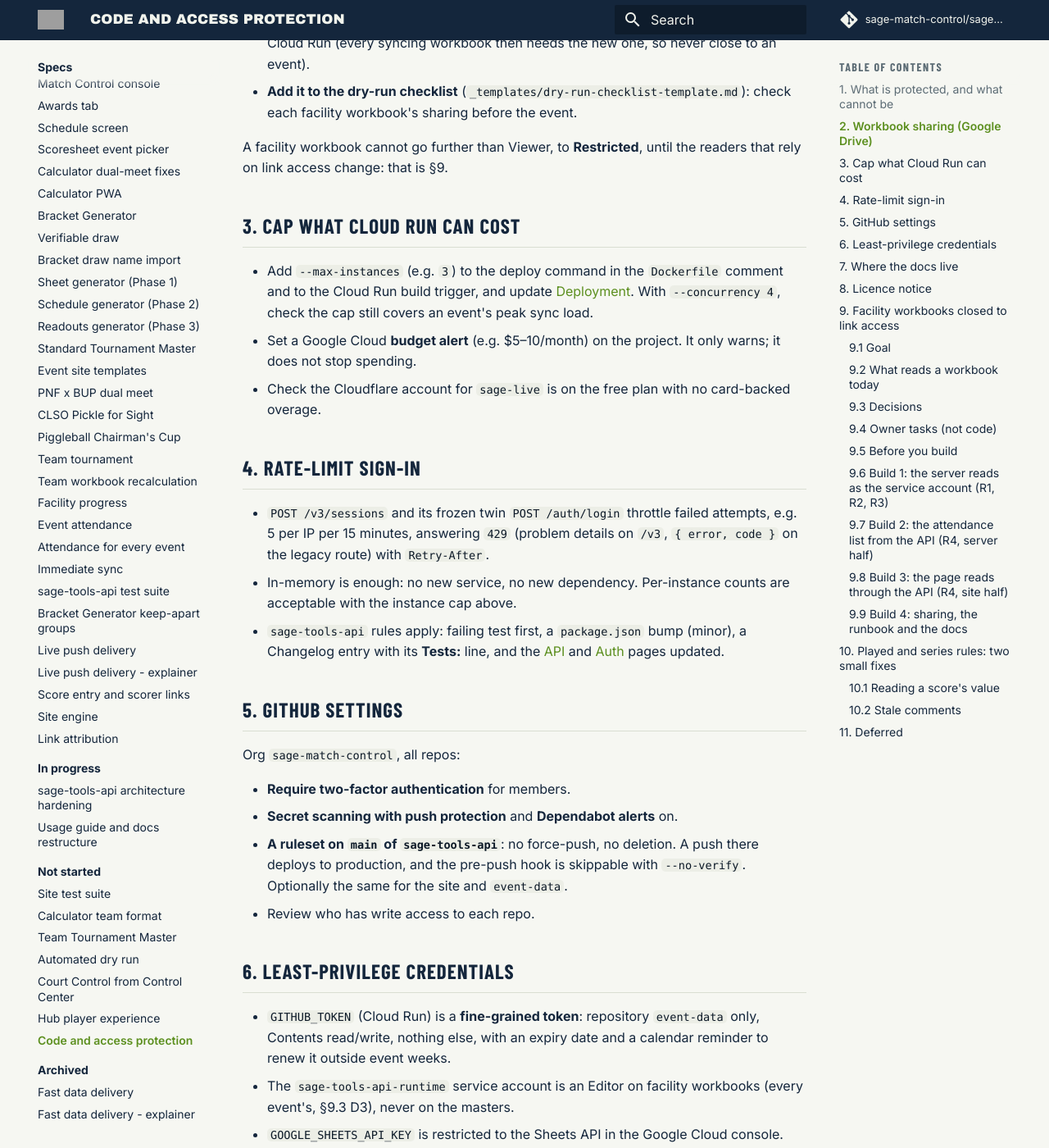
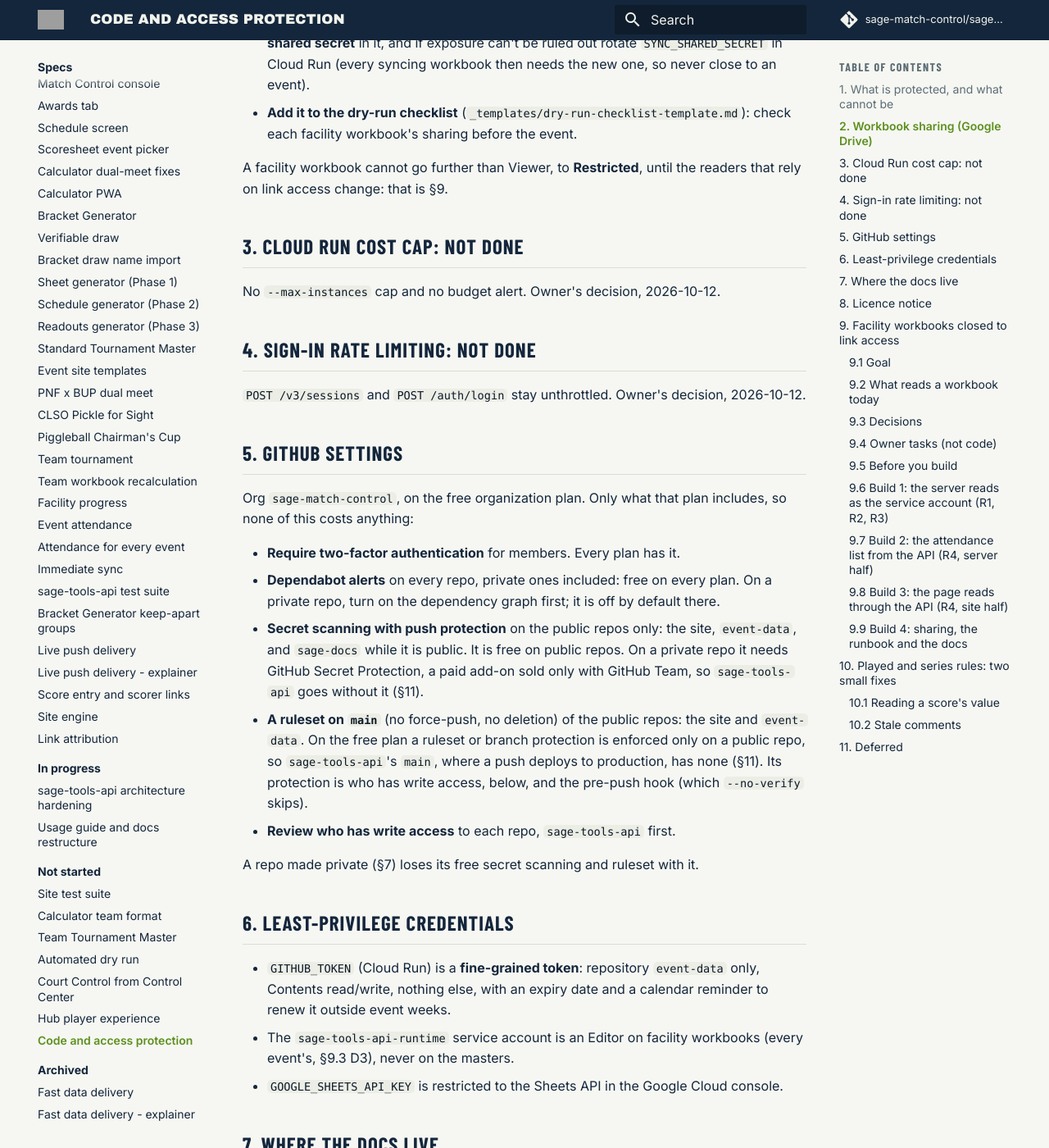
Before and after one commit to sage-match-control/sage-docs, an MkDocs documentation site: the page built from docs/specs/not-started/code-and-access-protection-spec.md, in a window 1280 px wide and 1400 px high, scrolled down 1514 px. Shown: the whole window at 82% size. Built offline with MkDocs 1.6.1 and Material for MkDocs 9.7.7, drawn with Linux system fonts in a browser that asks for light colours; comment, search, counter and statistics services are not loaded; some of the changed text lies outside the part shown.

Commit message:
Specs: drop the Cloud Run cap and sign-in rate limit; keep GitHub to free
§3 (Cloud Run --max-instances and budget alert) and §4 (sign-in rate
limiting) are not done, by the owner's decision; their headings stay so
the section numbers other pages cite do not move.

§5 keeps to what GitHub's free organization plan includes: 2FA and
Dependabot everywhere, secret scanning with push protection and a main
ruleset on the public repos only. A ruleset on a private repo needs a paid
plan, and secret scanning on one needs GitHub Secret Protection ($19 per
active committer a month, with Team), so sage-tools-api goes without; §11
records those paid options.

Co-Authored-By: Claude Opus 5.5 <noreply@anthropic.com>
Claude-Session: https://claude.ai/code/session_018utwr8aPrs9rAXPPA3vNue

```diff
--- a/docs/changelog.md
+++ b/docs/changelog.md
@@ -48,7 +48,9 @@ has been replaced.
   comments. Both are full designs with the owner's decisions recorded, written to be built
   without other context. §6 now has the service account as Editor on every facility
   workbook, and signed out, Control Center's Attendance tab is to show a sign-in prompt.
-  Still not started.
+  §3 (a Cloud Run cap) and §4 (sign-in rate limiting) are not done, by the owner's
+  decision, and §5 keeps to what GitHub's free plan includes, with the paid options in
+  §11. Still not started.
 
 ## [2.6.0] — 2026-10-11
 
--- a/docs/specs/README.md
+++ b/docs/specs/README.md
@@ -250,9 +250,9 @@ to the `...` form rather than repointing it.
   along the bottom, a provisional-standings line, a rules link and following
   more than one pair. Engine Hub and templates only; no new sections.
 - **[Code and access protection](not-started/code-and-access-protection-spec.md)** —
-  a free-or-nearly-free to-do list: Viewer-only workbook sharing, a Cloud Run
-  instance cap and budget alert, sign-in rate limiting, GitHub org settings,
-  least-privilege credentials, where the docs are hosted, and licence notices.
+  a free to-do list: Viewer-only workbook sharing, GitHub org settings within
+  the free plan, least-privilege credentials, where the docs are hosted, and
+  licence notices (a Cloud Run cap and sign-in rate limiting are not done).
   Then facility workbooks closed to link access (the server reads as its
   service account, the desk page reads the roster through the API), and two
   small fixes to the played/series rules' server copy. Records why the site is
--- a/docs/specs/not-started/code-and-access-protection-spec.md
+++ b/docs/specs/not-started/code-and-access-protection-spec.md
@@ -2,11 +2,12 @@
 
 > **Status: not started.** Sections 2–8 are a to-do list, not a design: each
 > item says what to change and where, and leaves the details to whoever builds
-> it, ordered by value. §9 (facility workbooks closed to link access) and §10
-> (two fixes to the played and series rules) are full designs, written to be
-> built without other context. Written 2026-10-11; §9 and §10 added
-> 2026-10-12. Everything here is free or close to it. Each section is
-> independent and can be done on its own.
+> it, ordered by value. §3 and §4 are not done, by the owner's decision.
+> §9 (facility workbooks closed to link access) and §10 (two fixes to the
+> played and series rules) are full designs, written to be built without other
+> context. Written 2026-10-11; §9 and §10 added 2026-10-12. Everything to do
+> here is free; §11 records what would cost money. Each section is independent
+> and can be done on its own.
 >
 > This page is public. It states the rules to follow, not which of them are
 > broken today: check each one when you pick it up.
@@ -60,39 +61,36 @@ every facility workbook's is in `event-data/config/events.json`.
 A facility workbook cannot go further than Viewer, to **Restricted**, until
 the readers that rely on link access change: that is §9.
 
-## 3. Cap what Cloud Run can cost
+## 3. Cloud Run cost cap: not done
 
-- Add `--max-instances` (e.g. `3`) to the deploy command in the `Dockerfile`
-  comment and to the Cloud Run build trigger, and update
-  [Deployment](../../technical/deployment.md). With `--concurrency 4`, check the
-  cap still covers an event's peak sync load.
-- Set a Google Cloud **budget alert** (e.g. $5–10/month) on the project. It
-  only warns; it does not stop spending.
-- Check the Cloudflare account for `sage-live` is on the free plan with no
-  card-backed overage.
+No `--max-instances` cap and no budget alert. Owner's decision, 2026-10-12.
 
-## 4. Rate-limit sign-in
+## 4. Sign-in rate limiting: not done
 
-- `POST /v3/sessions` and its frozen twin `POST /auth/login` throttle failed
-  attempts, e.g. 5 per IP per 15 minutes, answering `429` (problem details on
-  `/v3`, `{ error, code }` on the legacy route) with `Retry-After`.
-- In-memory is enough: no new service, no new dependency. Per-instance counts
-  are acceptable with the instance cap above.
-- `sage-tools-api` rules apply: failing test first, a `package.json` bump
-  (minor), a Changelog entry with its **Tests:** line, and the
-  [API](../../technical/api.md) and [Auth](../../technical/auth.md) pages
-  updated.
+`POST /v3/sessions` and `POST /auth/login` stay unthrottled. Owner's decision,
+2026-10-12.
 
 ## 5. GitHub settings
 
-Org `sage-match-control`, all repos:
+Org `sage-match-control`, on the free organization plan. Only what that plan
+includes, so none of this costs anything:
 
-- **Require two-factor authentication** for members.
-- **Secret scanning with push protection** and **Dependabot alerts** on.
-- **A ruleset on `main` of `sage-tools-api`**: no force-push, no deletion. A
-  push there deploys to production, and the pre-push hook is skippable with
-  `--no-verify`. Optionally the same for the site and `event-data`.
-- Review who has write access to each repo.
+- **Require two-factor authentication** for members. Every plan has it.
+- **Dependabot alerts** on every repo, private ones included: free on every
+  plan. On a private repo, turn on the dependency graph first; it is off by
+  default there.
+- **Secret scanning with push protection** on the public repos only: the site,
+  `event-data`, and `sage-docs` while it is public. It is free on public
+  repos. On a private repo it needs GitHub Secret Protection, a paid add-on
+  sold only with GitHub Team, so `sage-tools-api` goes without it (§11).
+- **A ruleset on `main`** (no force-push, no deletion) of the public repos:
+  the site and `event-data`. On the free plan a ruleset or branch protection
+  is enforced only on a public repo, so `sage-tools-api`'s `main`, where a
+  push deploys to production, has none (§11). Its protection is who has write
+  access, below, and the pre-push hook (which `--no-verify` skips).
+- **Review who has write access** to each repo, `sage-tools-api` first.
+
+A repo made private (§7) loses its free secret scanning and ruleset with it.
 
 ## 6. Least-privilege credentials
 
@@ -794,6 +792,12 @@ Changelog entry's **Tests:** line names `facilityCompletion.test.mjs`.
   logic with real originality. It could move behind an endpoint on the
   `sage-live` Worker (free, no cold start), at the cost of offline use and a
   network call on every change. Not worth it unless it is actually copied.
+- **Paid GitHub protection for `sage-tools-api`.** GitHub Team (about $4 per
+  member a month at the time of writing; check GitHub's pricing page) enforces
+  a ruleset on a private repo's `main`. GitHub Secret Protection, which needs
+  Team, adds secret scanning with push protection at $19 per active committer
+  a month. Team would also let every repo go private and still publish to
+  GitHub Pages (§7).
 - **Private site repo.** Moving the site to Cloudflare Pages would let
   `sage-match-control.github.io` go private, but only hides its history,
   templates and tests: the served code stays readable.
```
Also changed, not shown: docs/specs/not-started/README.md (+1 -1 lines).
